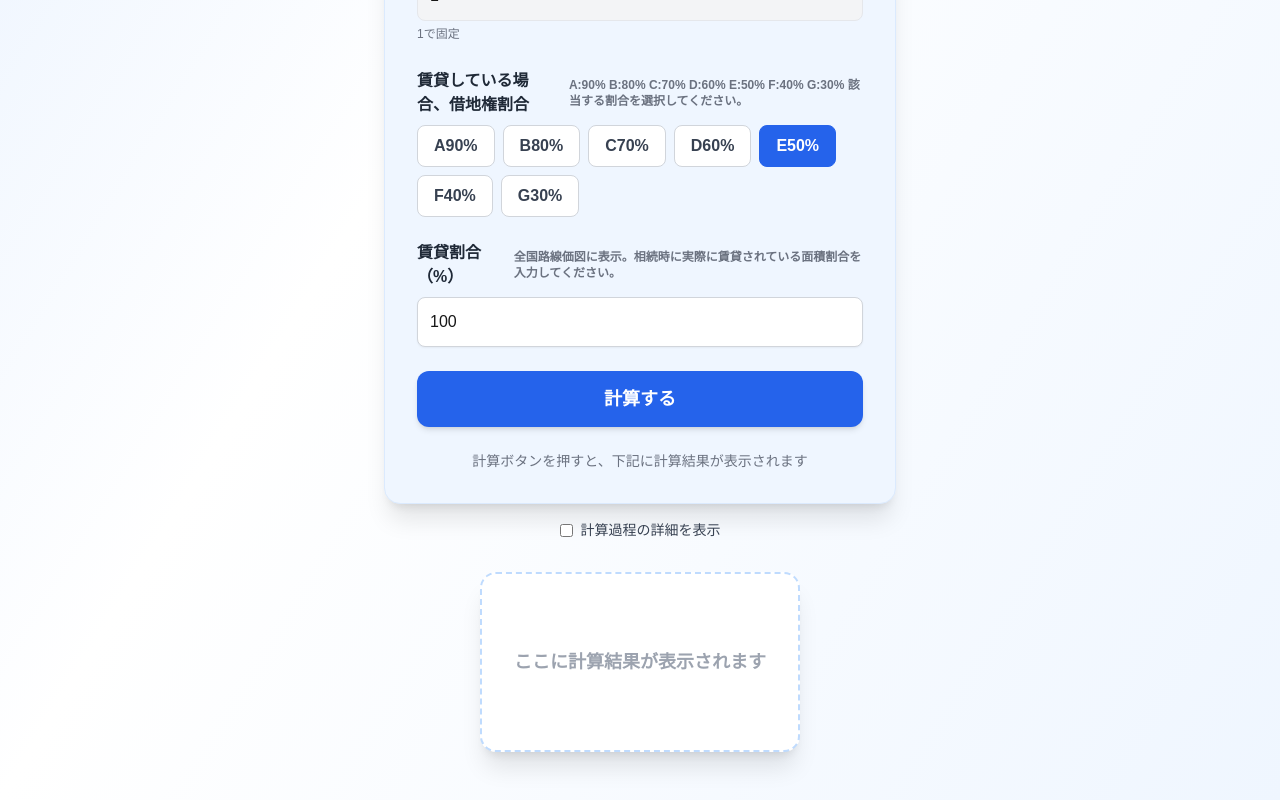
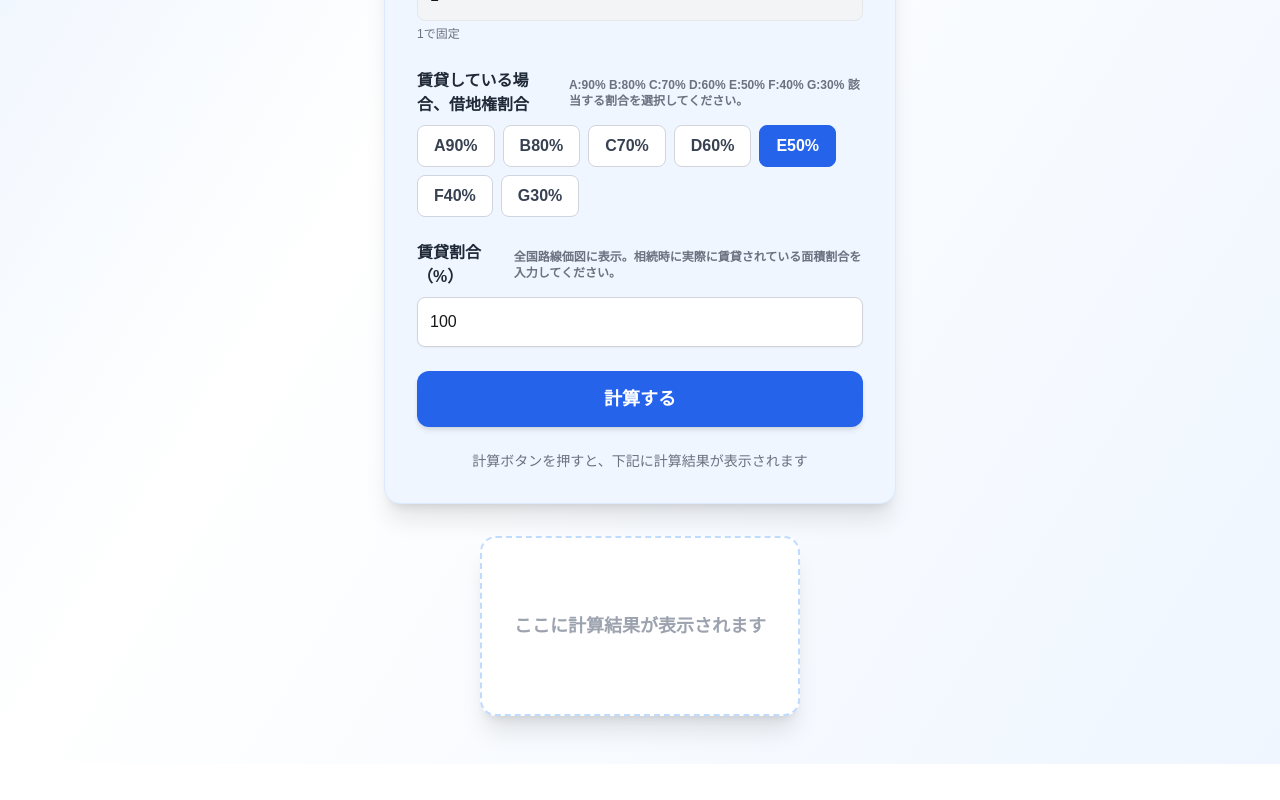
Before and after one commit to ryo8073/no4667-condo-valuation, a Next.js app: page / in a window 1280 px wide. Shown: the part 1288-2088 px from the top of the page. After the commit the page ends 2052 px from the top, so only its background shows below. Built offline with nearby package versions, Linux system fonts and the light colour scheme.

Commit message:
feat: remove checkbox and always show calculation details with auto-scroll

```diff
--- a/src/app/page.tsx
+++ b/src/app/page.tsx
@@ -1,24 +1,34 @@
 "use client";
-import { useState } from "react";
+import { useState, useRef } from "react";
 import InputForm from "../components/input-form";
 import ResultDisplay from "../components/result-display";
 import { ResultWithDetails } from "../types";
 
 export default function Page() {
   const [result, setResult] = useState<ResultWithDetails | null>(null);
-  const [showDetails, setShowDetails] = useState(false);
+  const resultRef = useRef<HTMLDivElement>(null);
+
+  const handleResult = (newResult: ResultWithDetails | null) => {
+    setResult(newResult);
+    // 計算結果が表示されたら自動スクロール
+    if (newResult && resultRef.current) {
+      setTimeout(() => {
+        resultRef.current?.scrollIntoView({
+          behavior: 'smooth',
+          block: 'start'
+        });
+      }, 100);
+    }
+  };
+
   return (
     <div className="min-h-screen bg-gradient-to-br from-blue-100 via-white to-blue-50 flex flex-col items-center justify-center py-12 px-2">
       <h1 className="text-4xl md:text-5xl font-bold text-blue-900 mb-2 tracking-tight text-center drop-shadow">タワマン税制</h1>
       <h2 className="text-lg md:text-2xl font-semibold text-blue-800 mb-8 text-center">居住用区分所有財産の相続税評価額計算</h2>
-      <InputForm onResult={setResult} />
-      <div className="flex items-center gap-2 mt-4">
-        <label className="flex items-center cursor-pointer text-sm text-gray-700">
-          <input type="checkbox" checked={showDetails} onChange={e => setShowDetails(e.target.checked)} className="mr-2" />
-          計算過程の詳細を表示
-        </label>
+      <InputForm onResult={handleResult} />
+      <div ref={resultRef}>
+        <ResultDisplay result={result} showDetails={true} />
       </div>
-      <ResultDisplay result={result} showDetails={showDetails} />
     </div>
   );
 }
```
